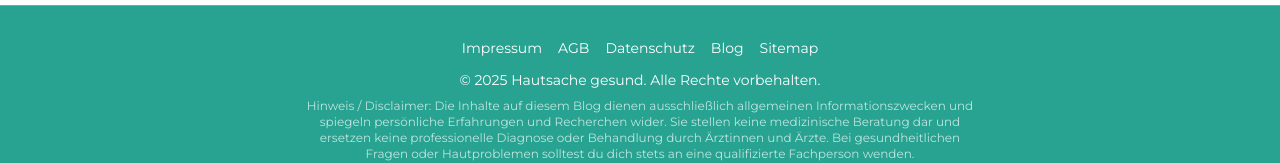
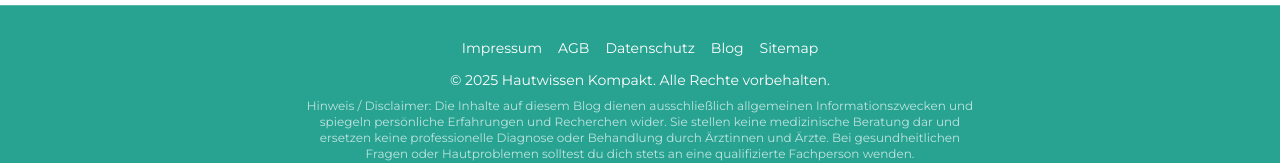
Before and after one commit to hautgesundheitmagazin-hub/website, a Next.js app: page / in a window 1280 px wide. Shown: the part 1903-2066 px from the top of the page. Built offline with nearby package versions, Linux system fonts and the light colour scheme; no server answers.

Commit message:
Update Footer.tsx

```diff
--- a/src/components/ui/Footer.tsx
+++ b/src/components/ui/Footer.tsx
@@ -8,7 +8,7 @@
         <a href="/blog" className="transition-colors hover:text-white/80">Blog</a>
         <a href="/sitemap.xml" className="transition-colors hover:text-white/80">Sitemap</a>
       </div>
-      <p className="mt-3">© {new Date().getFullYear()} Hautsache gesund. Alle Rechte vorbehalten.</p>
+      <p className="mt-3">© {new Date().getFullYear()} Hautwissen Kompakt. Alle Rechte vorbehalten.</p>
       <p className="mt-2 text-xs opacity-70 max-w-2xl mx-auto">
         Hinweis / Disclaimer: Die Inhalte auf diesem Blog dienen ausschließlich allgemeinen
         Informationszwecken und spiegeln persönliche Erfahrungen und Recherchen wider. Sie stellen
```
